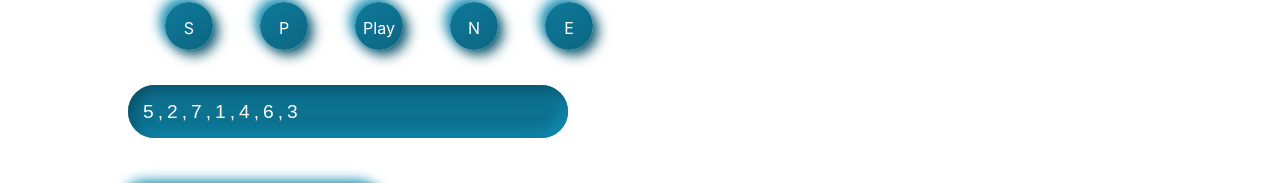
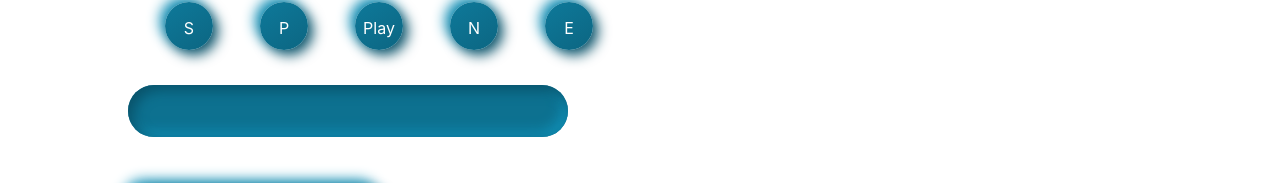
Before and after one commit to shahryar-h/algovis, a React (Create React App) app in the folder algo-vis/: page / in a window 1280 px wide. Shown: the part 841-1024 px from the top of the page. Built offline with nearby package versions, Linux system fonts and the light colour scheme; a web font is replaced by a local one.

Commit message:
replaced input and validation with react final form for performance boost

```diff
--- a/algo-vis/src/resources/components/1_bubbleSort/2_visualization/3_inputHandler/4_box/4_box.component.jsx
+++ b/algo-vis/src/resources/components/1_bubbleSort/2_visualization/3_inputHandler/4_box/4_box.component.jsx
@@ -2,6 +2,7 @@ import React, { useState } from "react";
 import { connect } from "react-redux";
 import { setErrorList } from "../../../../../../redux/error-list/errorList.actions";
 import { setInputList } from "../../../../../../redux/input-list/inputList.actions";
+import { Form, Field } from "react-final-form";
 
 import { Input } from "./box_styles";
 
@@ -18,27 +19,21 @@ const Box = ({ mainSchema, setErrorList, setInputList, isAnimating }) => {
     }
   };
 
-  const check_numeric = (userInput_comma_separated) => {
-    let userInput_joinedString = userInput_comma_separated.join("");
-    let isNumber = /^\d+$/.test(userInput_joinedString);
-    if (isNumber === false) {
-      setErrorList(1);
-      return true;
-    } else {
-      setErrorList(0);
-      return false;
-    }
+  const check_numeric = (userInput) => {
+    // let userInput_joinedString = userInput_comma_separated.join("");
+    var userInput_commaRemoved = userInput.replace(/,/g, "");
+
+    let isNumber = /^\d+$/.test(userInput_commaRemoved);
+    return isNumber ? true : false;
   };
 
   const validate_user_input_length = (
     user_input_parsed_to_array_of_Integers
   ) => {
     if (user_input_parsed_to_array_of_Integers.length > 7) {
-      setErrorList(2);
+      return false;
+    } else {
       return true;
-    } else {
-      setErrorList(0);
-      return false;
     }
   };
   const parse_to_array_of_Integers = (userInput_comma_separated) => {
@@ -55,11 +50,9 @@ const Box = ({ mainSchema, setErrorList, setInputList, isAnimating }) => {
     });
 
     if (!result) {
-      setErrorList(3);
+      return false;
+    } else {
       return true;
-    } else {
-      setErrorList(0);
-      return false;
     }
   };
 
@@ -84,17 +77,84 @@ const Box = ({ mainSchema, setErrorList, setInputList, isAnimating }) => {
       return;
     if (validate_user_input_range(user_input_parsed_to_array_of_Integers))
       return;
-    setInputList(user_input_parsed_to_array_of_Integers);
+  };
+  const validateUserInput = (values = { userInput: "2,4,1,22,3" }) => {
+    const errors = {};
+    const userInput = values.userInput;
+
+    if (!userInput) {
+      errors.userInput = "Please provide a set of comma separated numbers";
+    } else {
+      if (!check_numeric(userInput)) {
+        errors.userInput = "Please numbers";
+      } else {
+        let userInput_comma_separated = userInput.split(",").filter((num) => {
+          return num != "";
+        });
+        const int_userInput = parse_to_array_of_Integers(
+          userInput_comma_separated
+        );
+
+        if (int_userInput.length > 7) {
+          errors.userInput = "sorry 7 only";
+        } else {
+          if (!validate_user_input_range(int_userInput)) {
+            errors.userInput = "sorry only between 1-100";
+          } else {
+            setInputList(int_userInput);
+          }
+        }
+      }
+    }
+    return errors;
+  };
+  const onSubmit = (value) => {
+    const a = value.userInput.split(",").filter((num) => {
+      return num != "";
+    });
+    setInputList(parse_to_array_of_Integers(a));
   };
   return (
+    <>
+      {console.log("asda")}
+
+      <Form
+        onSubmit={onSubmit}
+        validate={validateUserInput}
+        render={({ handleSubmit, form, submitting, pristine, values }) => (
+          <form onSubmit={handleSubmit}>
+            <Field name="userInput">
+              {({ input, meta }) => (
+                <div>
+                  {/* <input {...input} type="text" placeholder="Username" /> */}
                   <Input
+                    {...input}
                     type="text"
                     autoComplete="off"
                     name="name"
-      value={userInput}
-      onChange={(e) => validateInput(e)}
                     disabled={isAnimating}
                   />
+                  {meta.error && meta.touched && <span>{meta.error}</span>}
+                </div>
+              )}
+            </Field>
+            {/* <div className="buttons">
+              <button type="submit" disabled={submitting}>
+                Submit
+              </button>
+              <button
+                type="button"
+                onClick={form.reset}
+                disabled={submitting || pristine}
+              >
+                Reset
+              </button>
+            </div>
+            <pre>{JSON.stringify(values, 0, 2)}</pre> */}
+          </form>
+        )}
+      />
+    </>
   );
 };
 
```
Lines whose indentation alone changed are shown as unchanged.
